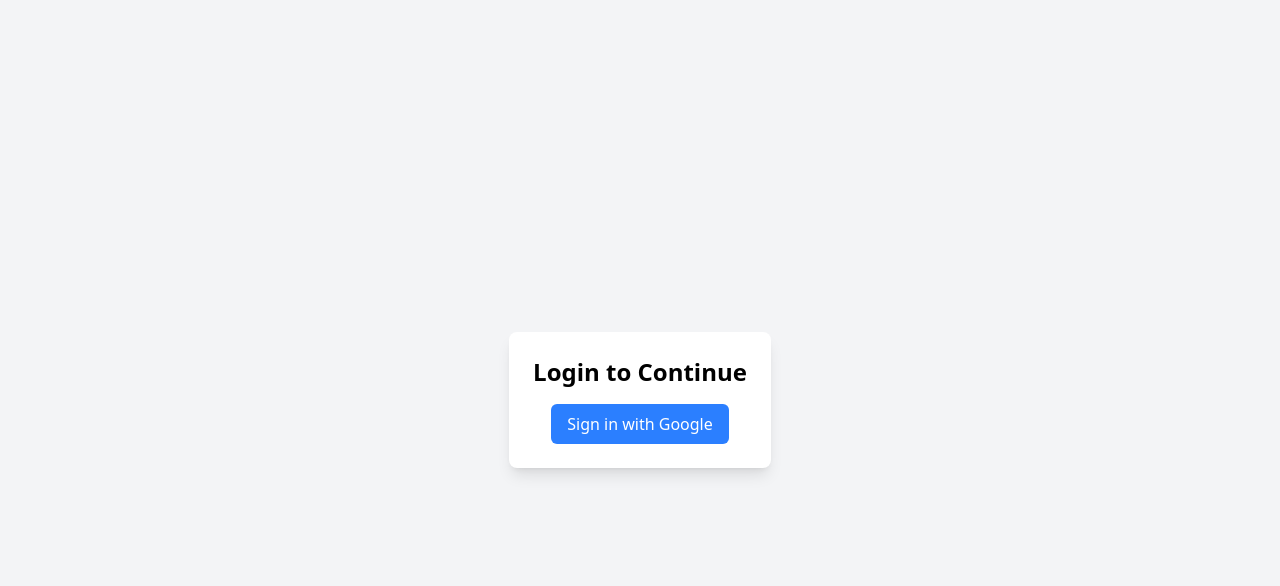
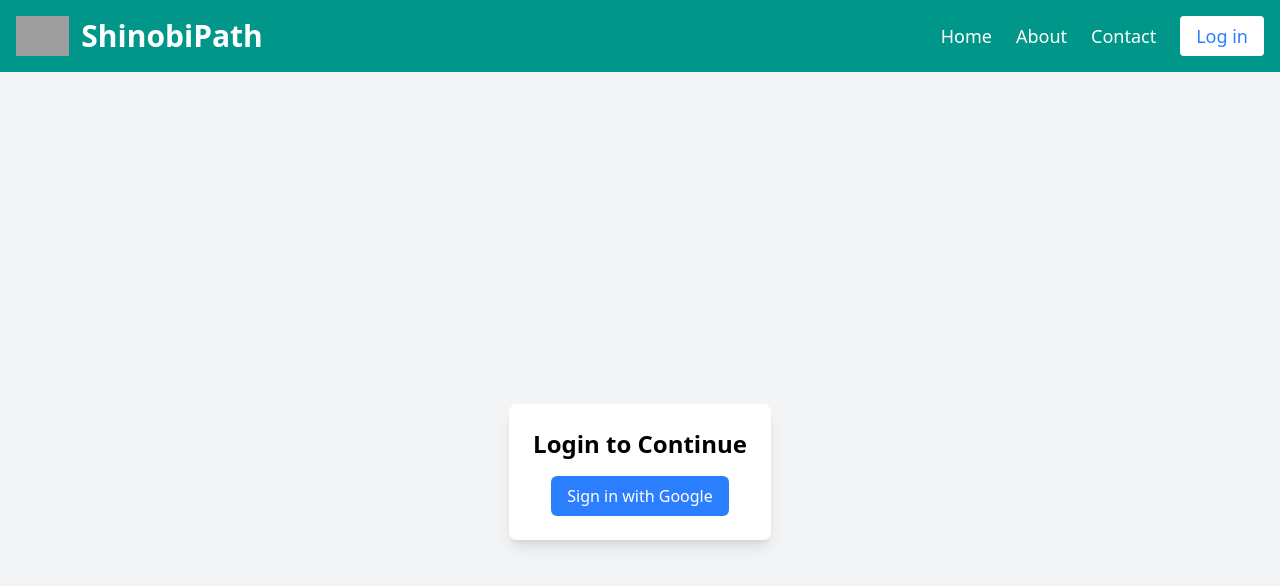
Before and after one commit to sagarbangade/ShinobiPath-Itinerary-Planner, a React (Vite) app: page /login in a window 1280 px wide. Shown: the top 586 px of the page. Built offline with nearby package versions, Linux system fonts and the light colour scheme; no server answers; grey boxes are pictures that could not be loaded.

Commit message:
nav changes

```diff
--- a/src/pages/Login.jsx
+++ b/src/pages/Login.jsx
@@ -3,6 +3,7 @@
 import { useEffect } from "react";
 import { auth } from "../firebase/firebaseConfig";
 import { onAuthStateChanged } from "firebase/auth";
+import LandingPageNavbar from "../components/LandingPageNavbar";
 
 const Login = () => {
   const navigate = useNavigate();
@@ -16,7 +17,12 @@
   }, [navigate]);
 
   return (
+    <div>
+            <LandingPageNavbar />
+
+
     <div className="flex items-center justify-center h-screen bg-gray-100">
+
       <div className="bg-white p-6 rounded-lg shadow-lg text-center">
         <h1 className="text-2xl font-bold mb-4">Login to Continue</h1>
         <button
@@ -27,6 +33,7 @@
         </button>
       </div>
     </div>
+    </div>
   );
 };
 
```
